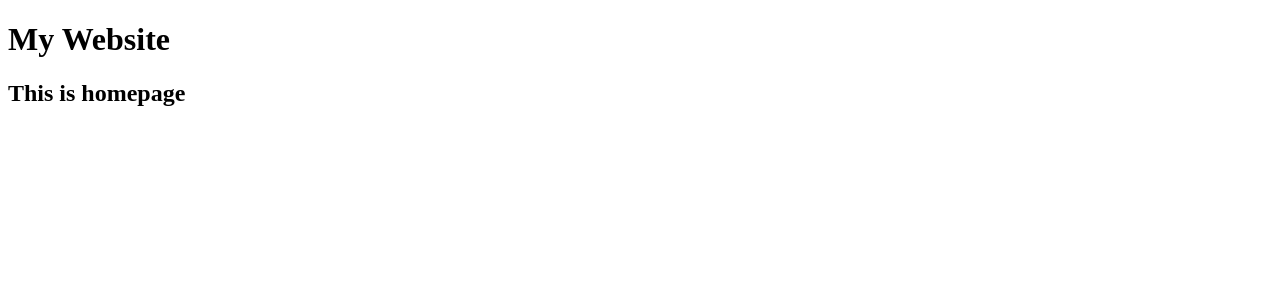
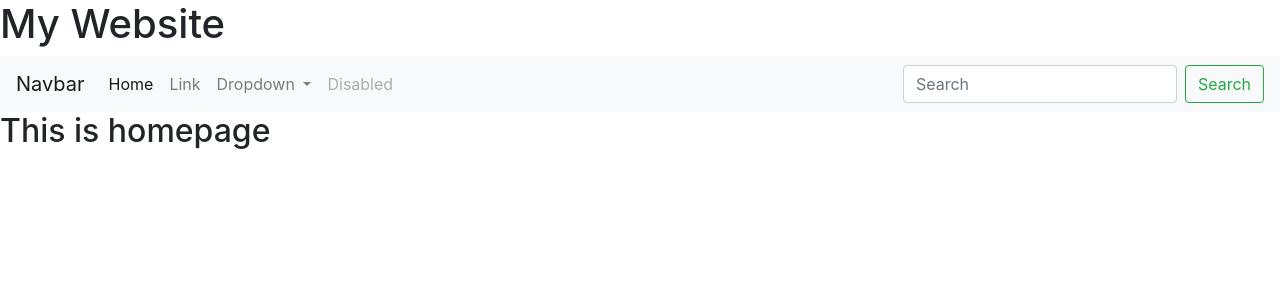
Before and after one commit to sangngo552004/flask-todoApp, a Flask app: page / in a window 1280 px wide. Shown: the top 300 px of the page. Run offline with Flask 3, Linux system fonts and the light colour scheme.

Commit message:
config bootstrap

```diff
--- a/templates/base.html
+++ b/templates/base.html
@@ -3,9 +3,49 @@
 <head>
     <meta charset="UTF-8">
     <title>{% block title %} {% endblock %}</title>
+    <link rel="stylesheet" href="https://cdn.jsdelivr.net/npm/bootstrap@4.3.1/dist/css/bootstrap.min.css" integrity="sha384-ggOyR0iXCbMQv3Xipma34MD+dH/1fQ784/j6cY/iJTQUOhcWr7x9JvoRxT2MZw1T" crossorigin="anonymous">
+
 </head>
 <body>
     <h1>My Website</h1>
+    <nav class="navbar navbar-expand-lg navbar-light bg-light">
+        <a class="navbar-brand" href="#">Navbar</a>
+        <button class="navbar-toggler" type="button" data-toggle="collapse" data-target="#navbarSupportedContent" aria-controls="navbarSupportedContent" aria-expanded="false" aria-label="Toggle navigation">
+            <span class="navbar-toggler-icon"></span>
+        </button>
+
+        <div class="collapse navbar-collapse" id="navbarSupportedContent">
+            <ul class="navbar-nav mr-auto">
+                <li class="nav-item active">
+                    <a class="nav-link" href="#">Home <span class="sr-only">(current)</span></a>
+                </li>
+                <li class="nav-item">
+                    <a class="nav-link" href="#">Link</a>
+                </li>
+                <li class="nav-item dropdown">
+                    <a class="nav-link dropdown-toggle" href="#" id="navbarDropdown" role="button" data-toggle="dropdown" aria-haspopup="true" aria-expanded="false">
+                        Dropdown
+                    </a>
+                    <div class="dropdown-menu" aria-labelledby="navbarDropdown">
+                        <a class="dropdown-item" href="#">Action</a>
+                        <a class="dropdown-item" href="#">Another action</a>
+                        <div class="dropdown-divider"></div>
+                        <a class="dropdown-item" href="#">Something else here</a>
+                    </div>
+                </li>
+                <li class="nav-item">
+                    <a class="nav-link disabled" href="#" tabindex="-1" aria-disabled="true">Disabled</a>
+                </li>
+            </ul>
+            <form class="form-inline my-2 my-lg-0">
+                <input class="form-control mr-sm-2" type="search" placeholder="Search" aria-label="Search">
+                <button class="btn btn-outline-success my-2 my-sm-0" type="submit">Search</button>
+            </form>
+        </div>
+    </nav>
     {% block content %} {% endblock %}
 </body>
+<script src="https://code.jquery.com/jquery-3.3.1.slim.min.js" integrity="sha384-q8i/X+965DzO0rT7abK41JStQIAqVgRVzpbzo5smXKp4YfRvH+8abtTE1Pi6jizo" crossorigin="anonymous"></script>
+<script src="https://cdn.jsdelivr.net/npm/popper.js@1.14.7/dist/umd/popper.min.js" integrity="sha384-UO2eT0CpHqdSJQ6hJty5KVphtPhzWj9WO1clHTMGa3JDZwrnQq4sF86dIHNDz0W1" crossorigin="anonymous"></script>
+<script src="https://cdn.jsdelivr.net/npm/bootstrap@4.3.1/dist/js/bootstrap.min.js" integrity="sha384-JjSmVgyd0p3pXB1rRibZUAYoIIy6OrQ6VrjIEaFf/nJGzIxFDsf4x0xIM+B07jRM" crossorigin="anonymous"></script>
 </html>
```
